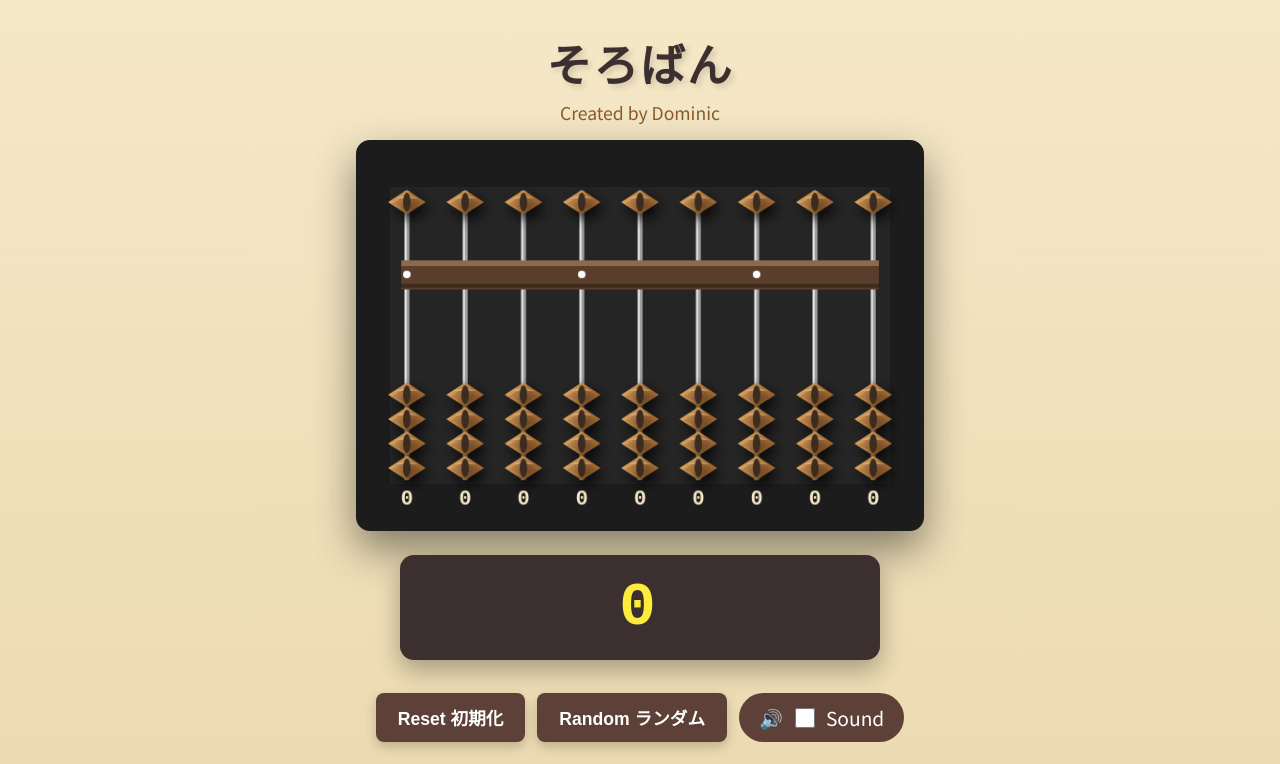
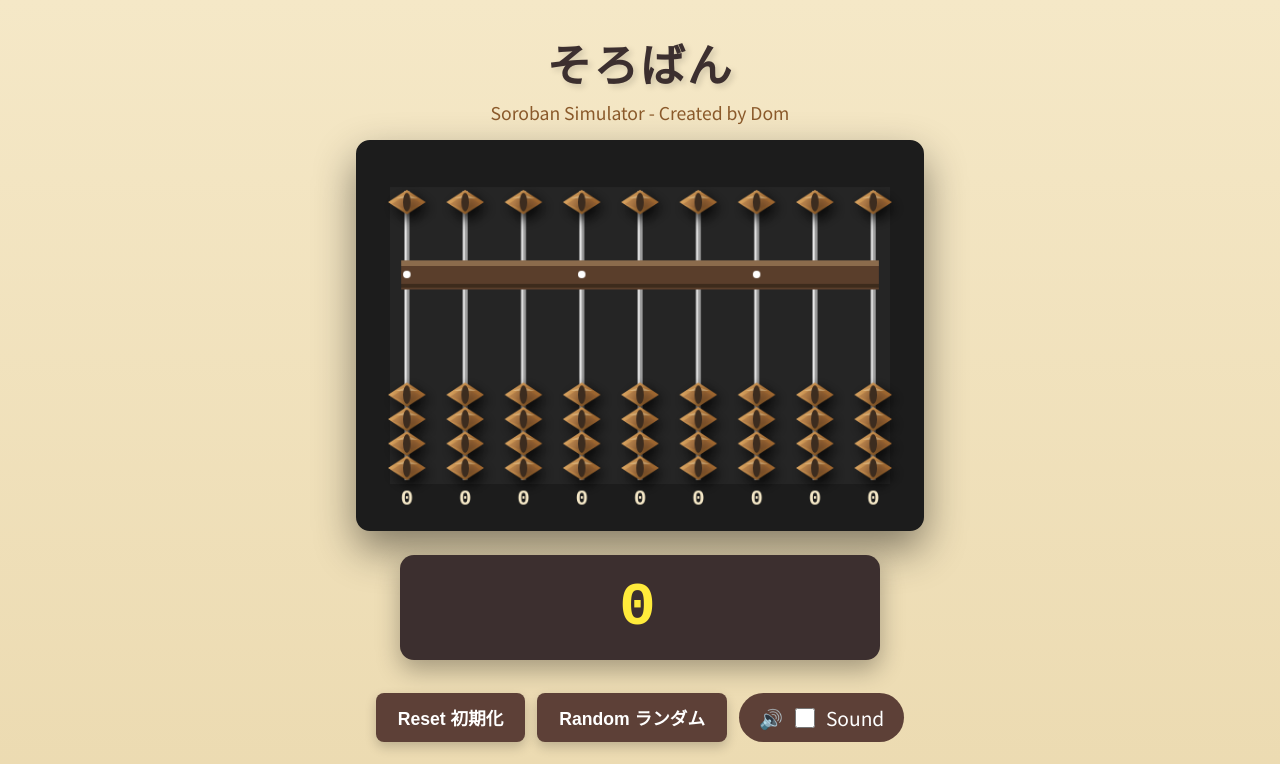
Before and after one commit to dominic88hk/soroban, a plain HTML site: page index.html in a window 1280 px wide. Shown: the top 764 px of the page. Drawn offline with nearby package versions, Linux system fonts and the light colour scheme.

Commit message:
Update subtitle in index.html

```diff
--- a/index.html
+++ b/index.html
@@ -8,7 +8,7 @@
 </head>
 <body>
     <h1>そろばん</h1>
-    <div class="subtitle">Created by Dominic</div>
+    <div class="subtitle">Soroban Simulator - Created by Dom</div>
 
     <div class="orientation-warning">📱 For freeplay mode, rotate to landscape for best experience</div>
 
```
